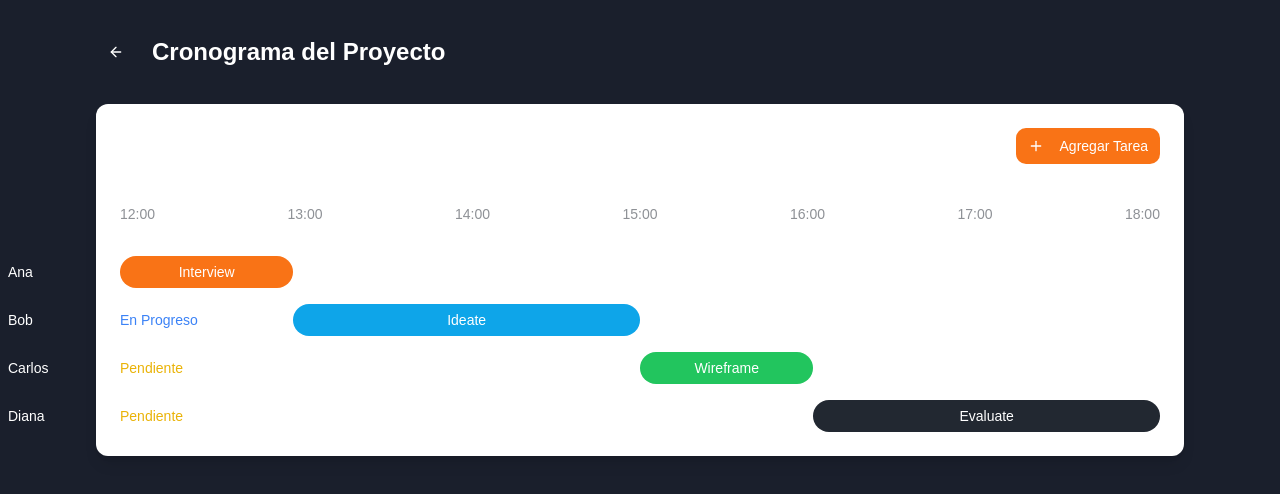
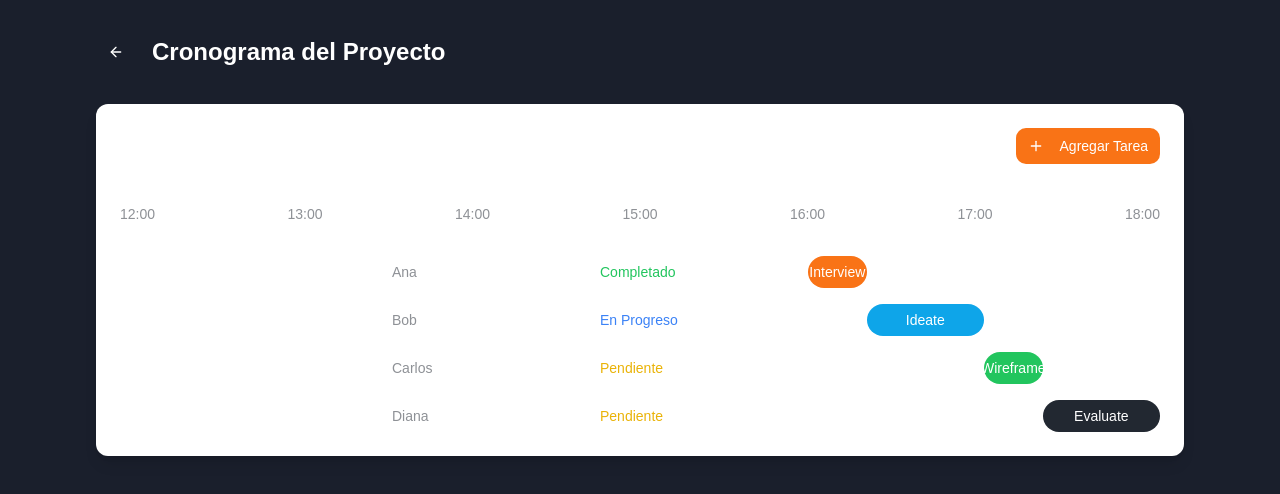
Before and after one commit to Torfer26/taskorchestrator-1571dd05, a React (Vite) app: page /project/1/gantt in a window 1280 px wide. Shown: the top 494 px of the page. Built offline with nearby package versions, Linux system fonts and the light colour scheme.

Commit message:
Improve task editing buttons layout
Adjusted the layout of the task editing buttons to ensure they are accessible and visible on the screen. Enhanced the overall look and feel for a simpler user experience.
[skip gpt_engineer]

```diff
--- a/src/components/TaskTimeline.tsx
+++ b/src/components/TaskTimeline.tsx
@@ -1,5 +1,5 @@
 import { cn } from "@/lib/utils";
-import { useState, useEffect } from "react";
+import { useState } from "react";
 import { Button } from "@/components/ui/button";
 import { Input } from "@/components/ui/input";
 import { Plus, Minus } from "lucide-react";
@@ -23,10 +23,10 @@ interface Task {
 }
 
 const defaultTasks = [
-  { id: 1, label: "Interview", color: "bg-[#F97316]", start: 12, end: 13, assignee: "Ana", completion_status: 'completed' },
-  { id: 2, label: "Ideate", color: "bg-[#0EA5E9]", start: 13, end: 15, assignee: "Bob", completion_status: 'in_progress' },
-  { id: 3, label: "Wireframe", color: "bg-[#22C55E]", start: 15, end: 16, assignee: "Carlos", completion_status: 'pending' },
-  { id: 4, label: "Evaluate", color: "bg-card", start: 16, end: 18, assignee: "Diana", completion_status: 'pending' },
+  { id: 1, label: "Interview", color: "bg-[#F97316]", start: 12, end: 13, assignee: "Ana", completion_status: 'completed' as const },
+  { id: 2, label: "Ideate", color: "bg-[#0EA5E9]", start: 13, end: 15, assignee: "Bob", completion_status: 'in_progress' as const },
+  { id: 3, label: "Wireframe", color: "bg-[#22C55E]", start: 15, end: 16, assignee: "Carlos", completion_status: 'pending' as const },
+  { id: 4, label: "Evaluate", color: "bg-card", start: 16, end: 18, assignee: "Diana", completion_status: 'pending' as const },
 ];
 
 const colors = [
@@ -102,19 +102,38 @@ export function TaskTimeline() {
             const width = ((task.end - task.start) / 6) * 100;
 
             return (
-              <div key={task.id} className="relative group">
+              <div key={task.id} className="relative flex items-center gap-4 group">
+                <div className="w-64 flex items-center gap-2">
                   {editingTask === task.id ? (
-                  <div className="absolute -left-64 top-0 bottom-0 flex items-center gap-2">
+                    <>
                       <Input
-                      className="w-32 h-8"
+                        className="flex-1 h-8"
                         value={task.label}
                         onChange={(e) => handleTaskChange(task.id, 'label', e.target.value)}
                       />
+                      <Button
+                        variant="ghost"
+                        size="icon"
+                        className="h-8 w-8 shrink-0"
+                        onClick={() => handleRemoveTask(task.id)}
+                      >
+                        <Minus className="h-4 w-4 text-destructive" />
+                      </Button>
+                    </>
+                  ) : (
+                    <span className="text-sm font-medium truncate flex-1">
+                      {task.label}
+                    </span>
+                  )}
+                </div>
+
+                <div className="w-48">
+                  {editingTask === task.id ? (
                     <Select
                       value={task.assignee}
                       onValueChange={(value) => handleTaskChange(task.id, 'assignee', value)}
                     >
-                      <SelectTrigger className="w-32 h-8">
+                      <SelectTrigger className="h-8">
                         <SelectValue placeholder="Asignar a..." />
                       </SelectTrigger>
                       <SelectContent>
@@ -125,13 +144,22 @@ export function TaskTimeline() {
                         ))}
                       </SelectContent>
                     </Select>
+                  ) : (
+                    <span className="text-sm text-muted-foreground">
+                      {task.assignee}
+                    </span>
+                  )}
+                </div>
+
+                <div className="w-48">
+                  {editingTask === task.id ? (
                     <Select
                       value={task.completion_status}
                       onValueChange={(value: Task['completion_status']) =>
                         handleTaskChange(task.id, 'completion_status', value)
                       }
                     >
-                      <SelectTrigger className="w-32 h-8">
+                      <SelectTrigger className="h-8">
                         <SelectValue placeholder="Estado..." />
                       </SelectTrigger>
                       <SelectContent>
@@ -140,34 +168,19 @@ export function TaskTimeline() {
                         <SelectItem value="completed">Completado</SelectItem>
                       </SelectContent>
                     </Select>
-                    <Button
-                      variant="ghost"
-                      size="icon"
-                      className="h-8 w-8"
-                      onClick={() => handleRemoveTask(task.id)}
-                    >
-                      <Minus className="h-4 w-4 text-destructive" />
-                    </Button>
-                  </div>
                   ) : (
-                  <div className="absolute -left-64 top-0 bottom-0 flex items-center gap-4">
-                    <span className="text-sm font-medium w-32 truncate">
-                      {task.label}
-                    </span>
-                    <span className="text-sm w-24 truncate">
-                      {task.assignee}
-                    </span>
                     <span className={cn(
-                      "text-sm w-24",
+                      "text-sm",
                       statusColors[task.completion_status || 'pending']
                     )}>
                       {task.completion_status === 'pending' && 'Pendiente'}
                       {task.completion_status === 'in_progress' && 'En Progreso'}
                       {task.completion_status === 'completed' && 'Completado'}
                     </span>
+                  )}
                 </div>
-                )}
 
+                <div className="flex-1">
                   <div
                     className={cn(
                       "h-8 rounded-full relative cursor-pointer transition-all",
@@ -185,6 +198,7 @@ export function TaskTimeline() {
                     </span>
                   </div>
                 </div>
+              </div>
             );
           })}
         </div>
```
Lines whose indentation alone changed are shown as unchanged.
